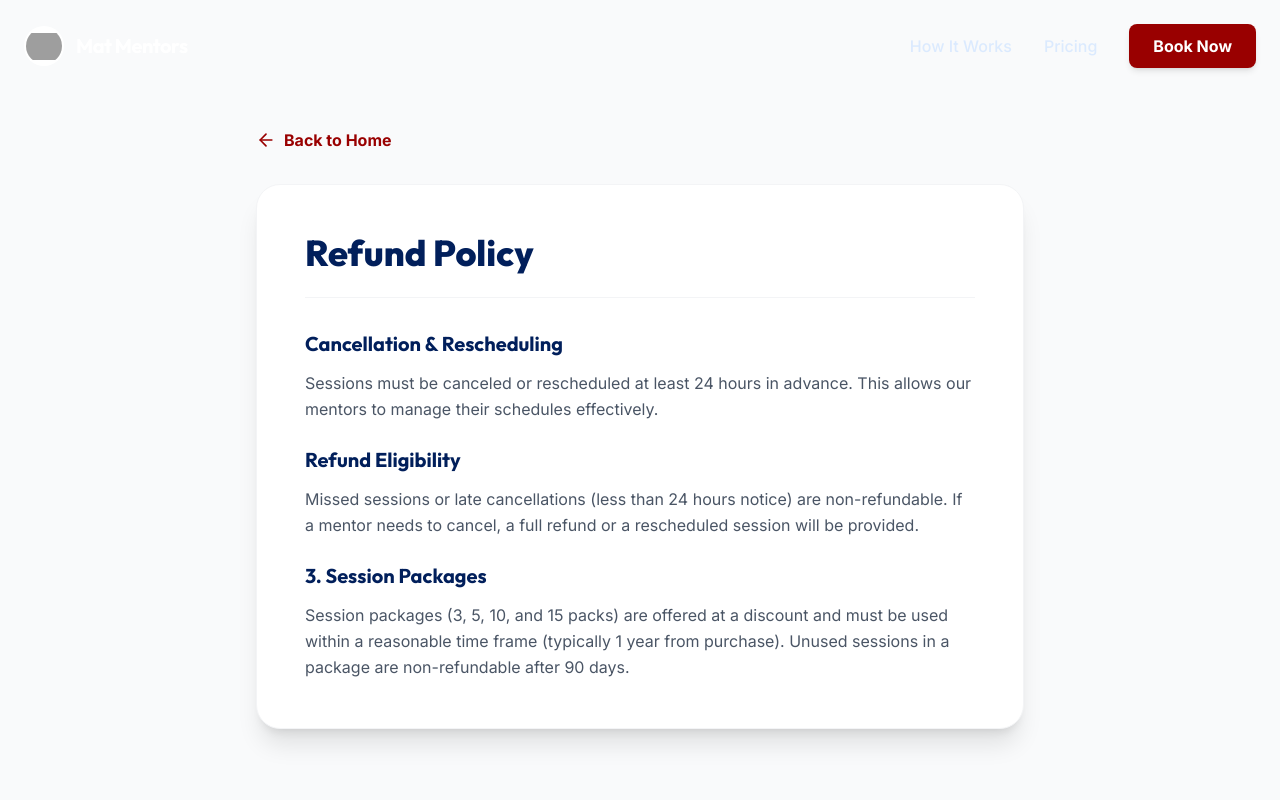
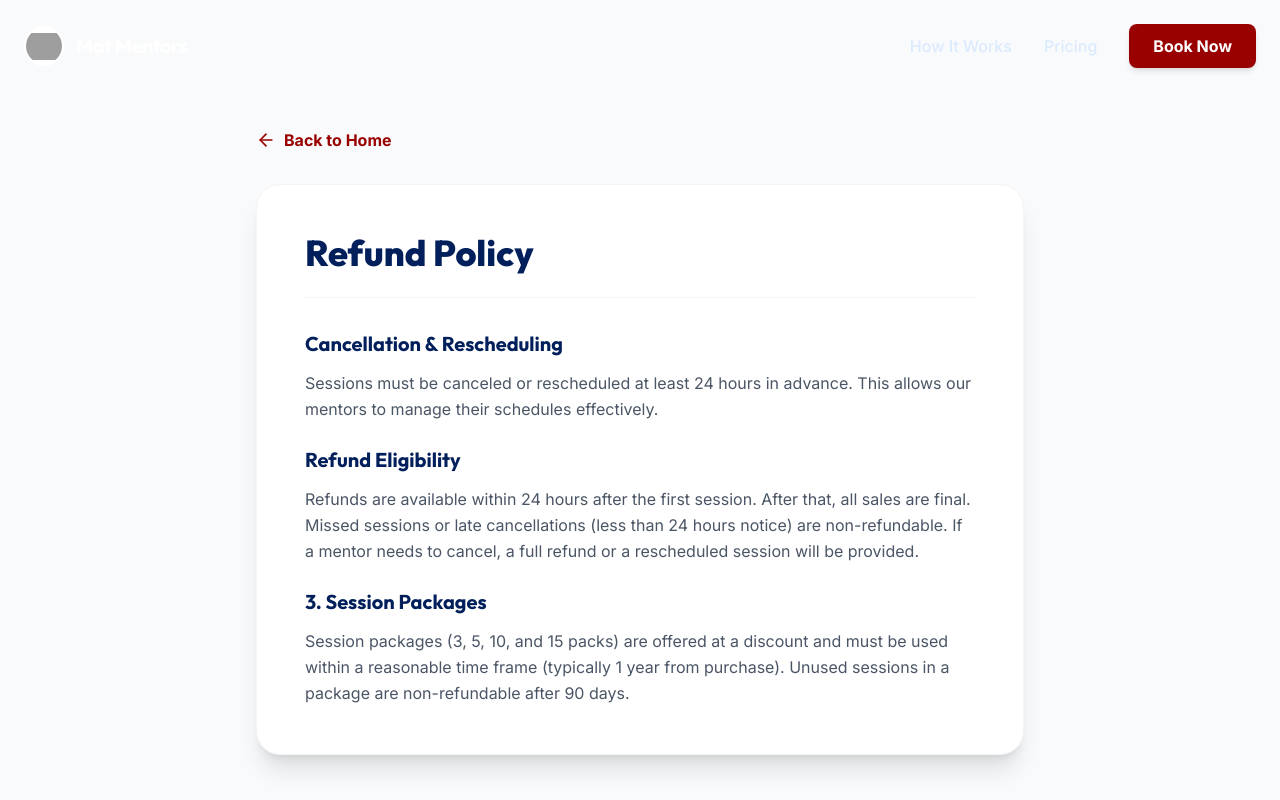
Before and after one commit to dc07wrestle/Mentorship-Program, a React (Vite) app: page /refunds in a window 1280 px wide. Shown: the top 800 px of the page. Built offline with nearby package versions, Linux system fonts and the light colour scheme; grey boxes are pictures that could not be loaded.

Commit message:
feat: Update refund and cancellation policy
Clarifies refund eligibility and timeline, and refines cancellation notice requirements.

```diff
--- a/src/components/Legal.tsx
+++ b/src/components/Legal.tsx
@@ -70,7 +70,7 @@ export default function Legal() {
               </section>
               <section>
                 <h2 className="text-xl font-bold text-brand-blue mb-3">Refund Eligibility</h2>
-                <p>Missed sessions or late cancellations (less than 24 hours notice) are non-refundable. If a mentor needs to cancel, a full refund or a rescheduled session will be provided.</p>
+                <p>Refunds are available within 24 hours after the first session. After that, all sales are final. Missed sessions or late cancellations (less than 24 hours notice) are non-refundable. If a mentor needs to cancel, a full refund or a rescheduled session will be provided.</p>
               </section>
               <section>
                 <h2 className="text-xl font-bold text-brand-blue mb-3">3. Session Packages</h2>
--- a/src/components/Pricing.tsx
+++ b/src/components/Pricing.tsx
@@ -155,8 +155,8 @@ export default function Pricing() {
           </p>
           <div className="mt-8 pt-6 border-t border-gray-100 text-[10px] text-gray-400 text-center space-y-2">
             <p>
-              <span className="font-bold uppercase tracking-widest text-gray-500 block mb-1">Refund & Cancellation</span>
-              Sessions must be canceled or rescheduled at least 24 hours in advance. Missed sessions or late cancellations are non-refundable. Session packages must be used within a reasonable time frame.
+              <span className="font-bold uppercase tracking-widest text-gray-500 block mb-1">Refund Policy</span>
+              Refunds are available within 24 hours after the first session. After that, all sales are final. Sessions must be canceled or rescheduled at least 24 hours in advance.
             </p>
             <p>
               <span className="font-bold uppercase tracking-widest text-gray-500 block mb-1">Disclaimer</span>
@@ -239,6 +239,9 @@ export default function Pricing() {
               <p className={`text-[10px] text-center font-medium ${plan.highlight ? 'text-blue-200' : 'text-gray-500'}`}>
                 You'll receive a confirmation email with your session link after booking.
               </p>
+              <p className={`text-[9px] text-center italic mt-1 ${plan.highlight ? 'text-blue-300' : 'text-gray-400'}`}>
+                Refunds available within 24h of first session.
+              </p>
             </div>
           </div>
             </motion.div>
```
